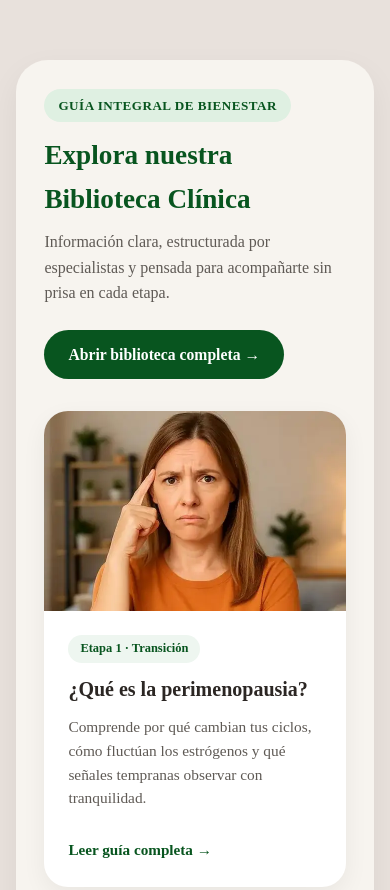
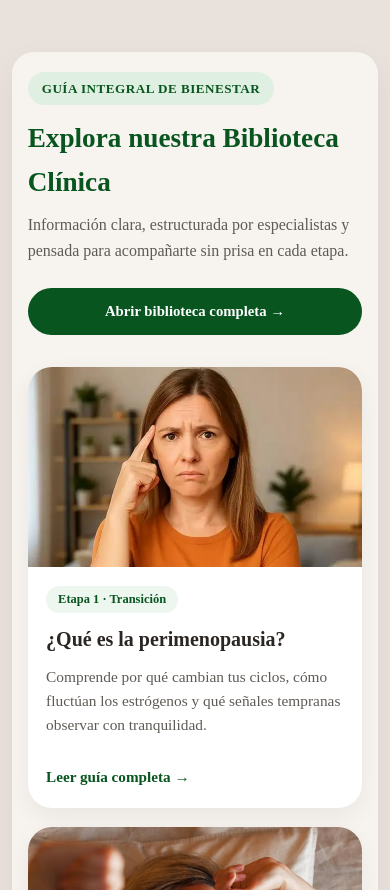
Before and after one commit to NeuroPausa-Team/NeuroPausa, a plain HTML site: page frontend/templates/index.html in a window 390 px wide. Shown: the part 4268-5158 px from the top of the page. Drawn offline with Linux system fonts and the light colour scheme.

Commit message:
fix(responsive): prevent grid cards from overflowing on 320px screens with min(100%, 280px)

```diff
--- a/frontend/assets/styles/styles.css
+++ b/frontend/assets/styles/styles.css
@@ -1889,11 +1889,13 @@ nav{
 .seccion-biblioteca-landing{
     width: 92%;
     max-width: 1260px;
-    margin: clamp(2.5rem, 5vw, 4.5rem) auto;
-    padding: clamp(1.8rem, 4vw, 3rem);
+    margin: clamp(2rem, 5vw, 4.5rem) auto;
+    padding: clamp(1.25rem, 4vw, 3rem);
     background: #f7f4ef;
-    border-radius: 32px;
+    border-radius: 28px;
     box-shadow: 0 12px 32px rgba(0,0,0,0.06);
+    box-sizing: border-box;
+    overflow: hidden;
 }
 
 .biblioteca-landing-header{
@@ -1938,7 +1940,7 @@ nav{
 
 .biblioteca-landing-grid{
     display: grid;
-    grid-template-columns: repeat(auto-fit, minmax(280px, 1fr));
+    grid-template-columns: repeat(auto-fit, minmax(min(100%, 280px), 1fr));
     gap: clamp(1.2rem, 2.5vw, 2rem);
 }
 
@@ -2038,7 +2040,7 @@ nav{
 
 .respaldo-grid{
     display: grid;
-    grid-template-columns: repeat(auto-fit, minmax(260px, 1fr));
+    grid-template-columns: repeat(auto-fit, minmax(min(100%, 260px), 1fr));
     gap: 1.5rem;
     margin-bottom: 2.2rem;
 }
@@ -2210,7 +2212,7 @@ nav{
 
 .info-cards-grid{
     display: grid;
-    grid-template-columns: repeat(auto-fit, minmax(300px, 1fr));
+    grid-template-columns: repeat(auto-fit, minmax(min(100%, 280px), 1fr));
     gap: 1.5rem;
 }
 
@@ -2327,3 +2329,22 @@ nav{
         padding: 0 10px;
     }
 }
+
+@media (max-width: 480px){
+    .seccion-biblioteca-landing,
+    .seccion-respaldo-clinico,
+    .pagina-info-top{
+        width: 94%;
+        padding: 1.25rem 1rem;
+        border-radius: 22px;
+    }
+    .btn-ver-biblioteca{
+        width: 100%;
+        text-align: center;
+        padding: 12px 16px;
+        font-size: 0.92rem;
+    }
+    .card-biblioteca-body{
+        padding: 1.15rem;
+    }
+}
```
